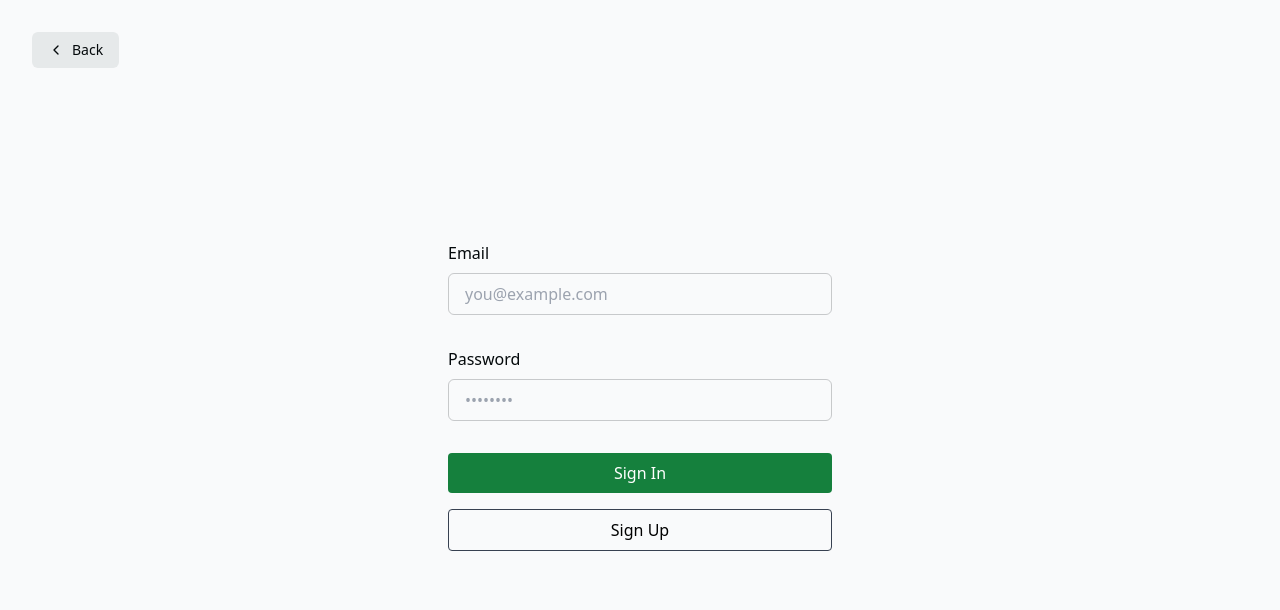
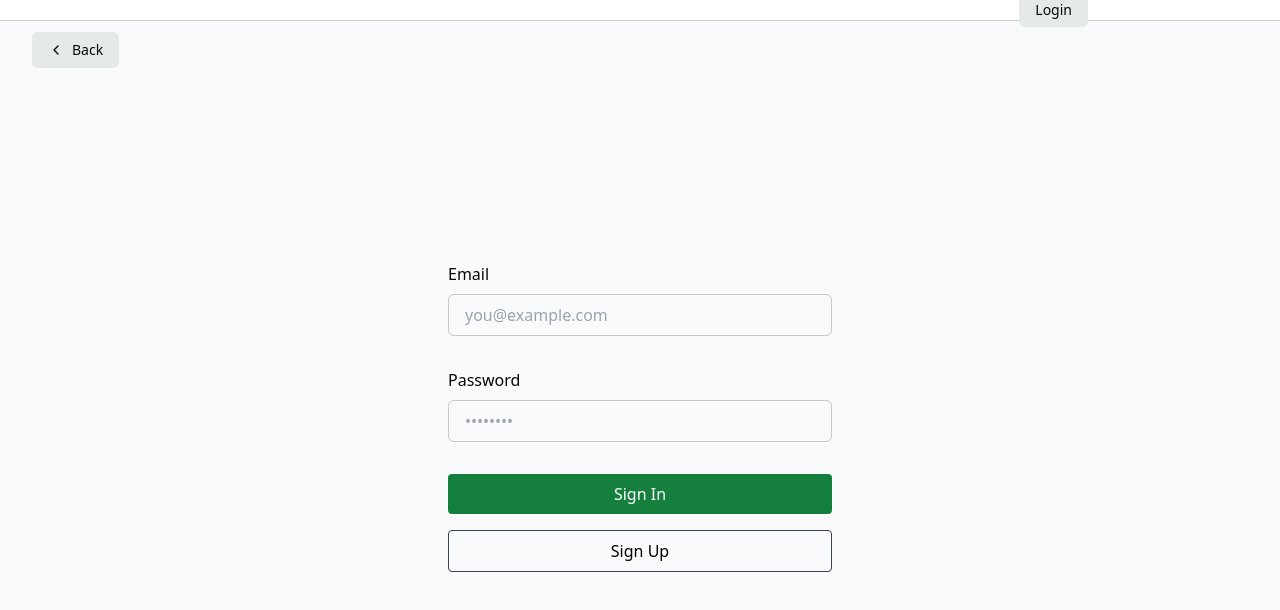
Before and after one commit to JosefForkman/Subscription-Solution, a Next.js app: page /login in a window 1280 px wide. Shown: the top 610 px of the page. Built offline with nearby package versions, Linux system fonts and the light colour scheme.

Commit message:
move login btn to layout

```diff
--- a/app/layout.tsx
+++ b/app/layout.tsx
@@ -1,4 +1,7 @@
+import Header from '@/components/Header'
 import './globals.css'
+import { User, createServerComponentClient } from '@supabase/auth-helpers-nextjs'
+import { cookies } from 'next/headers'
 
 export const metadata = {
   title: 'Create Next App',
@@ -7,12 +10,15 @@ export const metadata = {
 
 export default function RootLayout({
   children,
+  user
 }: {
-  children: React.ReactNode
+  children: React.ReactNode,
+  user: User
 }) {
   return (
     <html lang="en">
       <body>
+        <Header user={user} />
         <main className="min-h-screen bg-background flex flex-col items-center">
           {children}
         </main>
@@ -20,3 +26,16 @@ export default function RootLayout({
     </html>
   )
 }
+
+export async function getServerSideProps() {
+  const supabase = createServerComponentClient({ cookies })
+
+  const {
+      data: { user },
+  } = await supabase.auth.getUser()
+
+  console.log(user);
+  return {
+      props: user
+  }
+}
--- a/app/page.tsx
+++ b/app/page.tsx
@@ -39,35 +39,8 @@ const examples = [
 ]
 
 export default async function Index() {
-  const supabase = createServerComponentClient({ cookies })
-
-  const {
-    data: { user },
-  } = await supabase.auth.getUser()
-
   return (
     <div className="w-full flex flex-col items-center">
-      <nav className="w-full flex justify-center border-b border-b-foreground/10 h-16">
-        <div className="w-full max-w-4xl flex justify-between items-center p-3 text-sm text-foreground">
-          <div />
-          <div>
-            {user ? (
-              <div className="flex items-center gap-4">
-                Hey, {user.email}!
-                <LogoutButton />
-              </div>
-            ) : (
-              <Link
-                href="/login"
-                className="py-2 px-4 rounded-md no-underline bg-btn-background hover:bg-btn-background-hover"
-              >
-                Login
-              </Link>
-            )}
-          </div>
-        </div>
-      </nav>
-
       <div className="animate-in flex flex-col gap-14 opacity-0 max-w-4xl px-3 py-16 lg:py-24 text-foreground">
         <div className="flex flex-col items-center mb-4 lg:mb-12">
           <div className="flex gap-8 justify-center items-center">
--- /dev/null
+++ b/components/Header.tsx
@@ -0,0 +1,34 @@
+import Link from "next/link";
+import LogoutButton from "./LogoutButton";
+import { User } from "@supabase/auth-helpers-nextjs";
+
+export const dynamic = 'force-dynamic'
+
+export default function Header({ user }: { user: User }) {
+
+
+    return (
+        <header>
+            <nav className="w-full flex justify-center border-b border-b-foreground/10 h-16">
+                <div className="w-full max-w-4xl flex justify-between items-center p-3 text-sm text-foreground">
+                    <div />
+                    <div>
+                        {user ? (
+                            <div className="flex items-center gap-4">
+                                Hey, {user.email}!
+                                <LogoutButton />
+                            </div>
+                        ) : (
+                            <Link
+                            href="/login"
+                            className="py-2 px-4 rounded-md no-underline bg-btn-background hover:bg-btn-background-hover"
+                            >
+                                Login
+                            </Link>
+                        )}
+                    </div>
+                </div>
+            </nav>
+        </header>
+    )
+}
```
